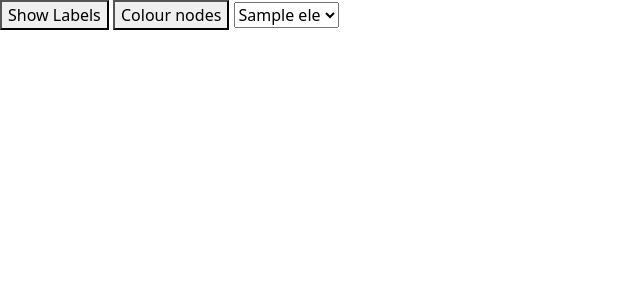
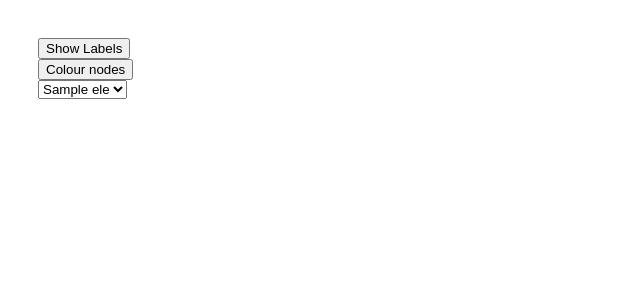
Before and after one commit to JD2112/docker-sc2reporter, a Flask app: template sc2reporter/report/templates/tree.html in a window 1280 px wide. Shown: the top 300 px of the page, without its empty margins (0-640 px from the left). Run offline with Flask 2, Linux system fonts and the light colour scheme; the template is opened without the code that fills it: most values are stand-ins (such as "Sample title", 1, 10 or a date in 2020); some libraries are stand-ins or nearby versions.

Commit message:
Buttons appear as a list

```diff
--- a/sc2reporter/report/static/treeStyle.css
+++ b/sc2reporter/report/static/treeStyle.css
@@ -2,3 +2,11 @@
   height:100%;
   width:100%;
 }
+
+#sidebar{
+  padding:30px;
+}
+
+.first-ele{
+  display:block;
+}
--- a/sc2reporter/report/templates/tree.html
+++ b/sc2reporter/report/templates/tree.html
@@ -4,27 +4,26 @@
 <script src="{{url_for('static', filename='js/d3.min.js')}}"></script>
 <script src="{{url_for('static', filename='js/base_tree.js')}}"></script>
 <script src="{{url_for('static', filename='js/d3_m_tree.js')}}"></script>
-<link rel="stylesheet" href="https://cdn.jsdelivr.net/npm/bootstrap@5.1.3/dist/css/bootstrap.min.css">
+<!-- <link rel="stylesheet" href="https://cdn.jsdelivr.net/npm/bootstrap@5.1.3/dist/css/bootstrap.min.css"> -->
 <link rel="stylesheet" type="text/css" href="{{ url_for('static', filename='treeStyle.css') }}">
 
 
-
-<button id="nodeLabels">Show Labels</button>
-<button id="colourNodes">Colour nodes</button>
+<div id="sidebar">
+<button class="first-ele"  id="nodeLabels">Show Labels</button>
+<button class="first-ele" id="colourNodes">Colour nodes</button>
 <select name="metaOption" id="metaCats" method="GET">
         {% for ele in tree['metadata_list'] %}
         <option value= "{{ ele }}" SELECTED>{{ ele }}</option>
         {% endfor %}
 </select>
+</div>
 
 
-</div>
 <div id="tree-holder"></div>
 
 <script>
 
 var data = {{ tree|safe }}
-
 const nodeLabels = document.getElementById('nodeLabels');
 const nodeColourButton = document.getElementById('colourNodes');
 const nodeColourDropdown = document.getElementById('metaCats');
@@ -35,7 +34,7 @@
 var showLabels = false
 
 tree.centerGraph();
-
+tree.changeCategory('time')
 
 
 
```
